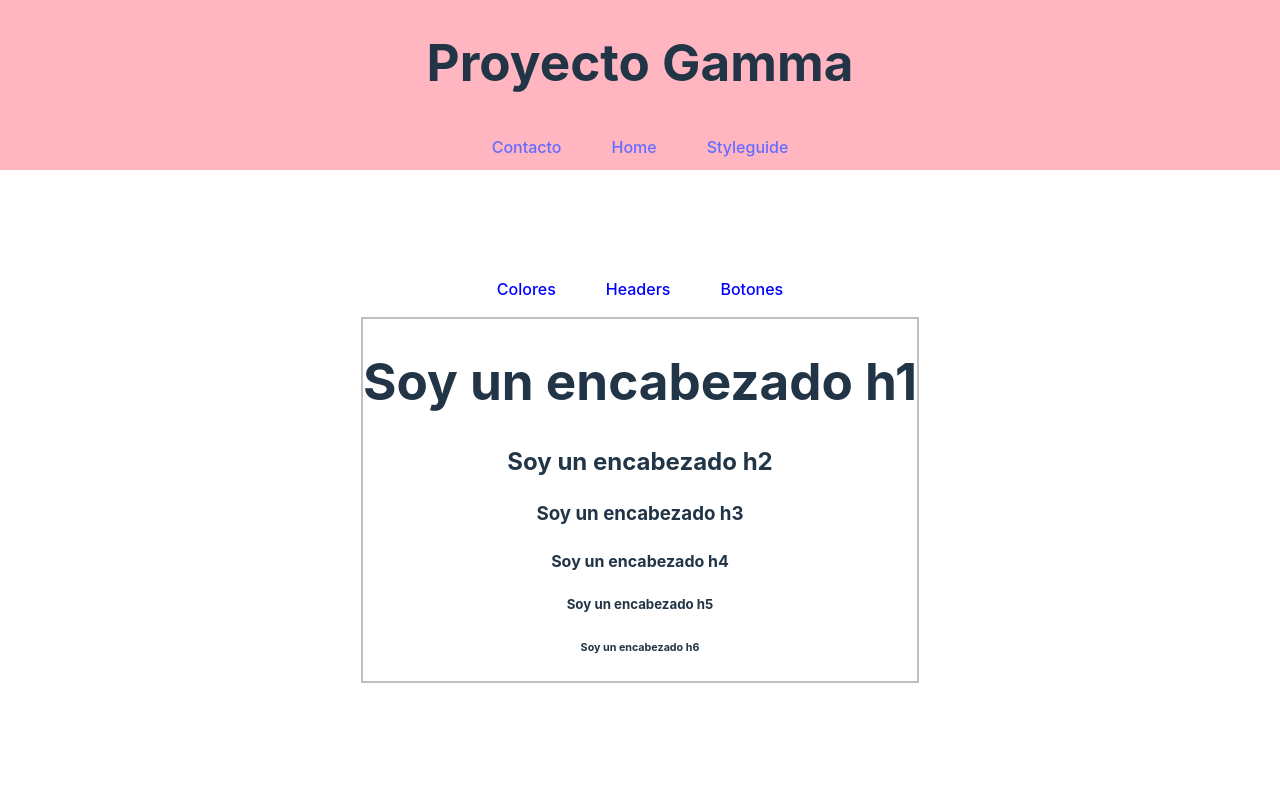
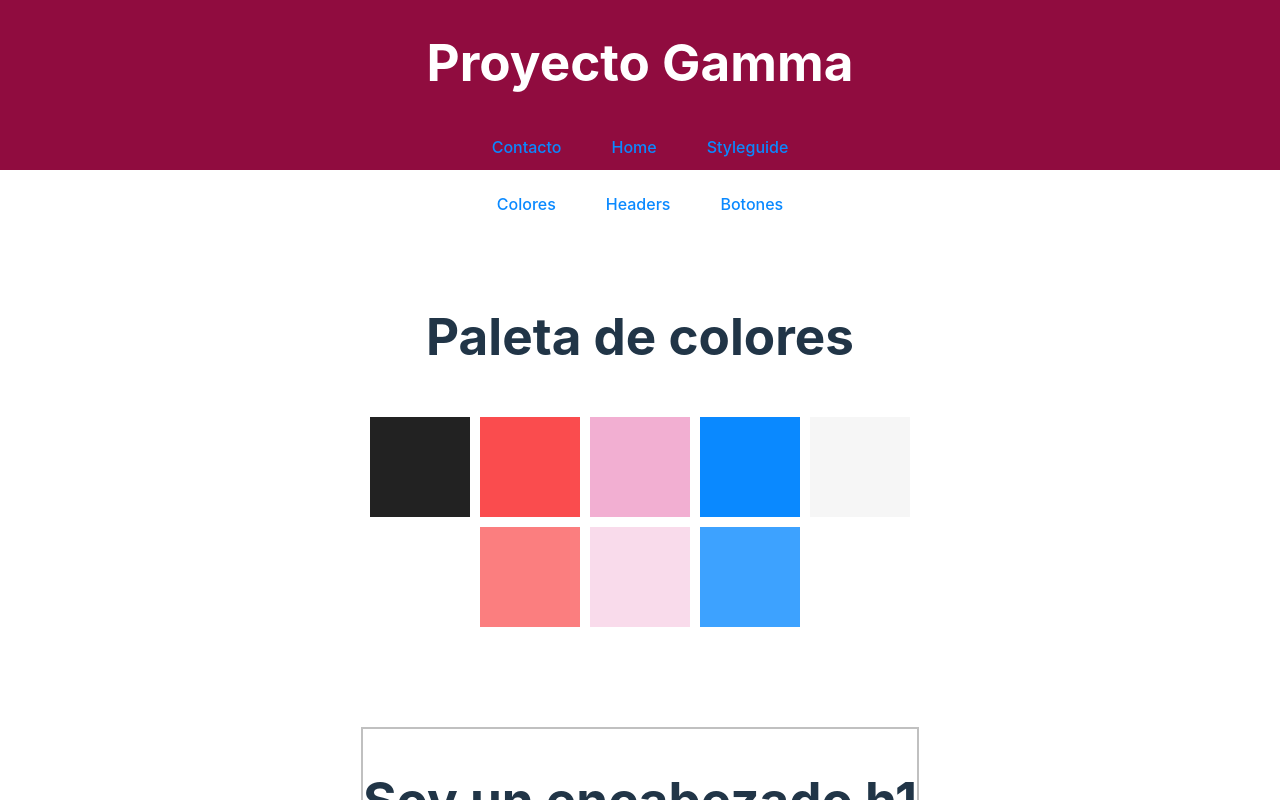
Before and after one commit to RosaMonro/project-gamma, a React (Vite) app: page /styleguide in a window 1280 px wide. Shown: the top 800 px of the page. Built offline with nearby package versions, Linux system fonts and the light colour scheme.

Commit message:
styleguide -colors -headers

```diff
--- a/src/App.css
+++ b/src/App.css
@@ -1,3 +1,4 @@
+
 #root {
   max-width: 1280px;
   margin: 0 auto;
@@ -12,13 +13,10 @@ header {
   left: 0;
   width: 100%;
   height: 170px;
-  background-color: lightpink;
-
+  background-color: #900C3F;
+  color: white;
 }
 
-main {
-  margin-top: 160px;
-}
 
 .header__nav {
   display: flex;
@@ -27,3 +25,11 @@ main {
   gap: 50px;
   padding: 10px;
 }
+
+.header__nav__link {
+  color: #0A89FF;
+}
+
+.header__nav__link:hover {
+  color: lightblue;
+}
--- a/src/App.jsx
+++ b/src/App.jsx
@@ -15,9 +15,9 @@ function App() {
       <header>
         <h1>Proyecto Gamma</h1>
         <div className="header__nav">
-          <Link to="/Contact">Contacto</Link>
-          <Link to="/">Home</Link>
-          <Link to="/styleguide">Styleguide</Link>
+          <Link to="/Contact" className="header__nav__link">Contacto</Link>
+          <Link to="/" className="header__nav__link">Home</Link>
+          <Link to="/styleguide" className="header__nav__link">Styleguide</Link>
         </div>
       </header>
 
--- /dev/null
+++ b/src/scss/_custom-properties.scss
@@ -0,0 +1,12 @@
+
+/*---variables de color---*/
+
+$color-1: #FA4C4E;
+$color-2: #F2AFD2;
+$color-3: #0A89FF;
+$color-4: #222222;
+$color-5: #F6F6F6;
+
+$color-1-light: lighten($color-1, 10%);
+$color-2-light: lighten($color-2, 10%);
+$color-3-light: lighten($color-3, 10%);
--- a/src/scss/global.scss
+++ b/src/scss/global.scss
@@ -1,3 +1,4 @@
 
 @import './mixins.scss';
+@import './custom-properties';
 @import './typography.scss';
--- a/src/styleguide/Nav/Nav.scss
+++ b/src/styleguide/Nav/Nav.scss
@@ -1,3 +1,10 @@
+@import '../../scss/custom-properties';
+
+.sg__nav {
+    margin-top: 160px;
+    margin-bottom: 50px;
+}
+
 .sg__nav__ul {
     display: flex;
     flex-direction: row;
@@ -8,7 +15,7 @@
 }
 
 .sg__nav__link {
-    color: blue
+    color: $color-3;
 }
 
 .sg__nav__link:hover {
--- a/src/styleguide/Styleguide.jsx
+++ b/src/styleguide/Styleguide.jsx
@@ -1,17 +1,35 @@
-import Nav from './Nav/Nav'
-import './styleguide.scss'
+import Nav from './Nav/Nav';
+import './Styleguide.scss';
 
 export default function Styleguide () {
     return <>
+
         <Nav />
 
-        <div className="sg__headers">
+        <section className="sg__color-palette">
+            <h1>Paleta de colores</h1>
+            <div className="sg__box-1">
+                <div className="sg__color-box color-4"></div>
+                <div className="sg__color-box color-1"></div>
+                <div className="sg__color-box color-2"></div>
+                <div className="sg__color-box color-3"></div>
+                <div className="sg__color-box color-5"></div>
+            </div>
+            <div className="sg__box-2">
+                <div className="sg__color-box color-1-light"></div>
+                <div className="sg__color-box color-2-light"></div>
+                <div className="sg__color-box color-3-light"></div>
+            </div>
+        </section>
+
+        <section className="sg__headers">
             <h1>Soy un encabezado h1</h1>
             <h2>Soy un encabezado h2</h2>
             <h3>Soy un encabezado h3</h3>
             <h4>Soy un encabezado h4</h4>
             <h5>Soy un encabezado h5</h5>
             <h6>Soy un encabezado h6</h6>
-        </div>
+        </section>
+
     </>
 }
--- a/src/styleguide/Styleguide.scss
+++ b/src/styleguide/Styleguide.scss
@@ -1,3 +1,61 @@
+@import '../scss/custom-properties';
+
+// paleta de colores
+
+.sg__color-palette {
+  display: flex;
+  flex-direction: column;
+  justify-content: space-between;
+  gap: 10px;
+  align-items: center;
+  margin-bottom: 100px;
+}
+
+.sg__box-1, .sg__box-2 {
+    display: flex;
+    gap: 10px;
+}
+
+.sg__color-box {
+    width: 100px;
+    height: 100px;
+}
+
+.color-1 {
+    background-color: $color-1;
+}
+
+.color-2 {
+    background-color: $color-2;
+}
+
+.color-3 {
+    background-color: $color-3;
+}
+
+.color-4 {
+    background-color: $color-4;
+}
+
+.color-5 {
+    background-color: $color-5;
+}
+
+.color-1-light {
+    background-color: $color-1-light;
+}
+
+.color-2-light {
+    background-color: $color-2-light;
+}
+
+.color-3-light {
+    background-color: $color-3-light;
+}
+
+
+// tipografía
+
 .sg__headers {
     border: solid 2px silver;
 }
```
